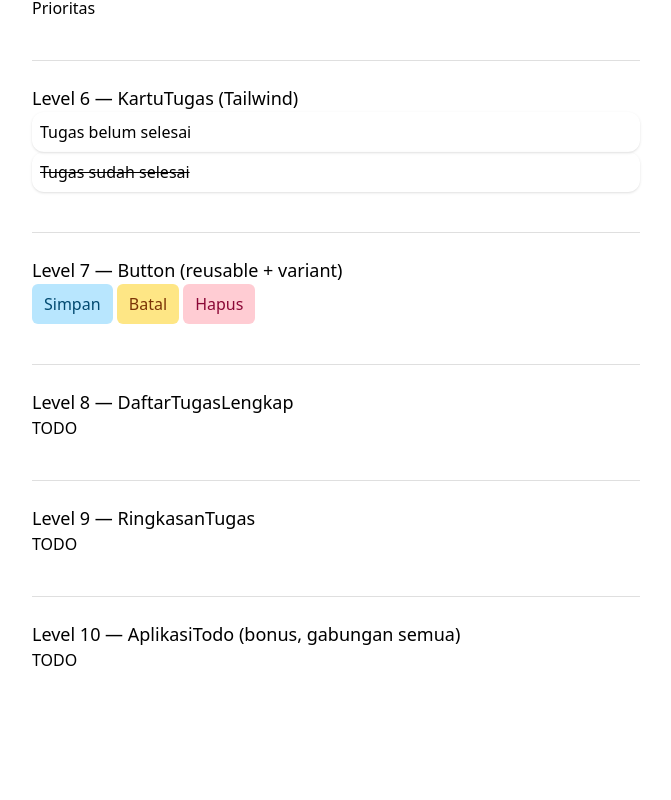
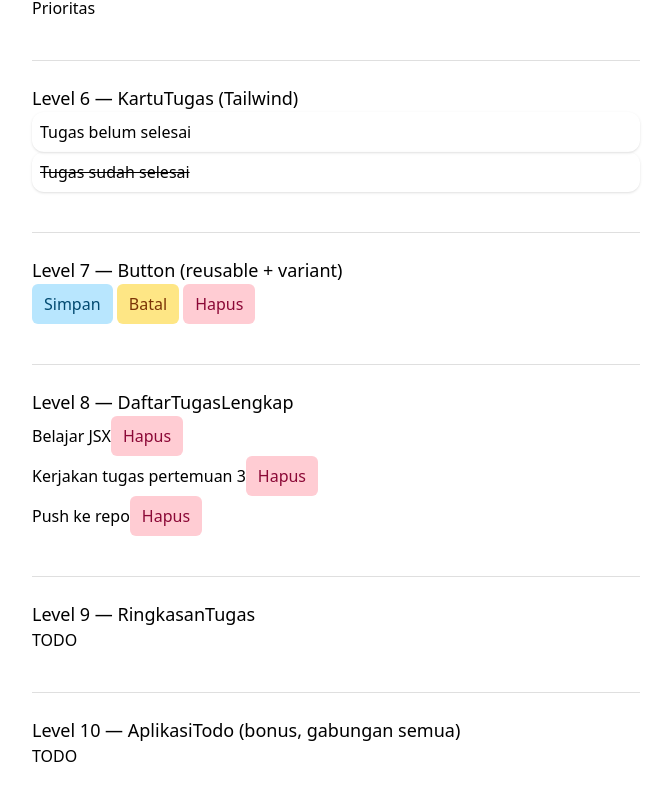
Before and after one commit to webdev-if-its/frontend-5053241036, a React (Vite) app in the folder pertemuan-03/: page / in a window 1280 px wide. Shown: the part 876-1676 px from the top of the page, without its empty margins (304-975 px from the left). Before the commit the page ends 1612 px from the top, so only its background shows below. Built offline with nearby package versions, Linux system fonts and the light colour scheme.

Commit message:
pertemuan-03: level 8 selessai

```diff
--- a/pertemuan-03/src/components/DaftarTugasLengkap.tsx
+++ b/pertemuan-03/src/components/DaftarTugasLengkap.tsx
@@ -8,6 +8,29 @@
 //   tersebut — MANFAATKAN KEMBALI komponen Button dari Level 7, jangan
 //   tulis <button> baru dari nol.
 // Lihat SOAL.md untuk kontrak lengkap.
-export function DaftarTugasLengkap(props: any) {
-  return <p>TODO</p>
+import type { Tugas } from "../types"
+import { Button } from "./Button"
+
+type DaftarTugasLengkap = {
+  tugas : Tugas[]
+  onHapus : (id: string) => void
 }
+
+export function DaftarTugasLengkap({tugas, onHapus} : DaftarTugasLengkap) {
+  if (tugas.length === 0) {
+    return <p>Tidak ada tugas</p>
+  }
+
+  return (
+    <ul>
+      {tugas.map((t) => (
+        <li key= {t.id} >
+          {t.teks}
+          <Button variant="danger" onClick={() => onHapus(t.id)} >
+            Hapus
+          </Button>
+        </li>
+      ))}
+    </ul>
+  )
+}
```
